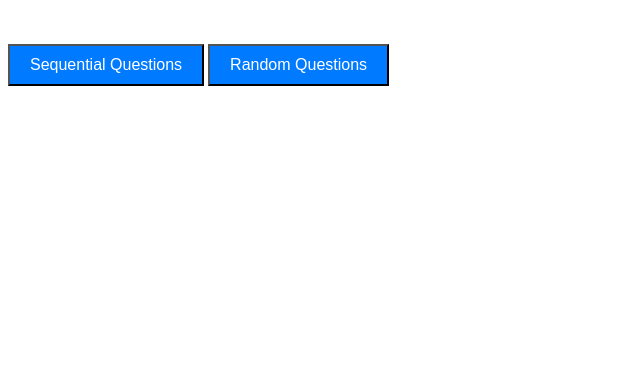
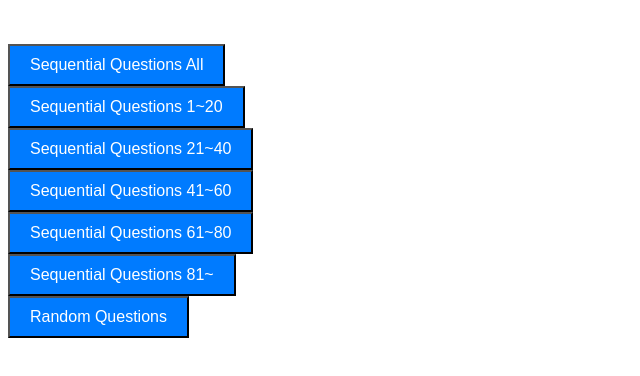
Before and after one commit to doctorleilei/doctorleilei.github.io, a plain HTML site: page index.html in a window 1280 px wide. Shown: the whole page, without its empty margins (0-640 px from the left). Drawn offline with Linux system fonts and the light colour scheme.

Commit message:
add Sequential Questions sub buttons

```diff
--- a/index.html
+++ b/index.html
@@ -24,16 +24,7 @@
             display: none;
         }
 
-        #sequence-button,
-        #random-button,
-        #mark-button,
-        #unmark-button,
-        #all-button,
-        #marked-button,
-        #try-again-button,
-        #prev-button,
-        #next-button,
-        #check-button {
+        button {
             font-size: 16px;
             padding: 10px 20px;
             background-color: #007bff;
@@ -47,7 +38,18 @@
     <div id='onload'>
         <br>
         <br>
-        <button id="sequence-button" onclick="showSequentialQuestions()">Sequential Questions</button>
+        <button id="sequence-button" onclick="showSequentialQuestions()">Sequential Questions All</button>
+        <br>
+        <button id="sequence-button" onclick="showSequentialQuestionsFrom1()">Sequential Questions 1~20</button>
+        <br>
+        <button id="sequence-button" onclick="showSequentialQuestionsFrom21()">Sequential Questions 21~40</button>
+        <br>
+        <button id="sequence-button" onclick="showSequentialQuestionsFrom41()">Sequential Questions 41~60</button>
+        <br>
+        <button id="sequence-button" onclick="showSequentialQuestionsFrom61()">Sequential Questions 61~80</button>
+        <br>
+        <button id="sequence-button" onclick="showSequentialQuestionsFrom81()">Sequential Questions 81~</button>
+        <br>
         <button id="random-button" onclick="showRandomQuestions()">Random Questions</button>
     </div>
     <div id="question-container" style="display: none;">
@@ -1397,6 +1399,66 @@
             document.getElementById("unmark-button").style.display = "none";
         }
 
+        function showSequentialQuestionsFrom1() {
+            document.getElementById("onload").style.display = "none";
+            allQuestions = originalQuestions.slice(0, 20);
+            questions = allQuestions;
+            updateQuestionDisplay();
+            document.getElementById("question-container").style.display = "block";
+            document.getElementById("all-button").style.display = "none";
+            document.getElementById("marked-button").style.display = "inline";
+            document.getElementById("mark-button").style.display = "inline";
+            document.getElementById("unmark-button").style.display = "none";
+        }
+
+        function showSequentialQuestionsFrom21() {
+            document.getElementById("onload").style.display = "none";
+            allQuestions = originalQuestions.slice(20, 40);
+            questions = allQuestions;
+            updateQuestionDisplay();
+            document.getElementById("question-container").style.display = "block";
+            document.getElementById("all-button").style.display = "none";
+            document.getElementById("marked-button").style.display = "inline";
+            document.getElementById("mark-button").style.display = "inline";
+            document.getElementById("unmark-button").style.display = "none";
+        }
+
+        function showSequentialQuestionsFrom41() {
+            document.getElementById("onload").style.display = "none";
+            allQuestions = originalQuestions.slice(40, 60);
+            questions = allQuestions;
+            updateQuestionDisplay();
+            document.getElementById("question-container").style.display = "block";
+            document.getElementById("all-button").style.display = "none";
+            document.getElementById("marked-button").style.display = "inline";
+            document.getElementById("mark-button").style.display = "inline";
+            document.getElementById("unmark-button").style.display = "none";
+        }
+
+        function showSequentialQuestionsFrom61() {
+            document.getElementById("onload").style.display = "none";
+            allQuestions = originalQuestions.slice(60, 80);
+            questions = allQuestions;
+            updateQuestionDisplay();
+            document.getElementById("question-container").style.display = "block";
+            document.getElementById("all-button").style.display = "none";
+            document.getElementById("marked-button").style.display = "inline";
+            document.getElementById("mark-button").style.display = "inline";
+            document.getElementById("unmark-button").style.display = "none";
+        }
+
+        function showSequentialQuestionsFrom81() {
+            document.getElementById("onload").style.display = "none";
+            allQuestions = originalQuestions.slice(80);
+            questions = allQuestions;
+            updateQuestionDisplay();
+            document.getElementById("question-container").style.display = "block";
+            document.getElementById("all-button").style.display = "none";
+            document.getElementById("marked-button").style.display = "inline";
+            document.getElementById("mark-button").style.display = "inline";
+            document.getElementById("unmark-button").style.display = "none";
+        }
+
         function showRandomQuestions() {
             document.getElementById("onload").style.display = "none";
             allQuestions = originalQuestions.slice();
```
